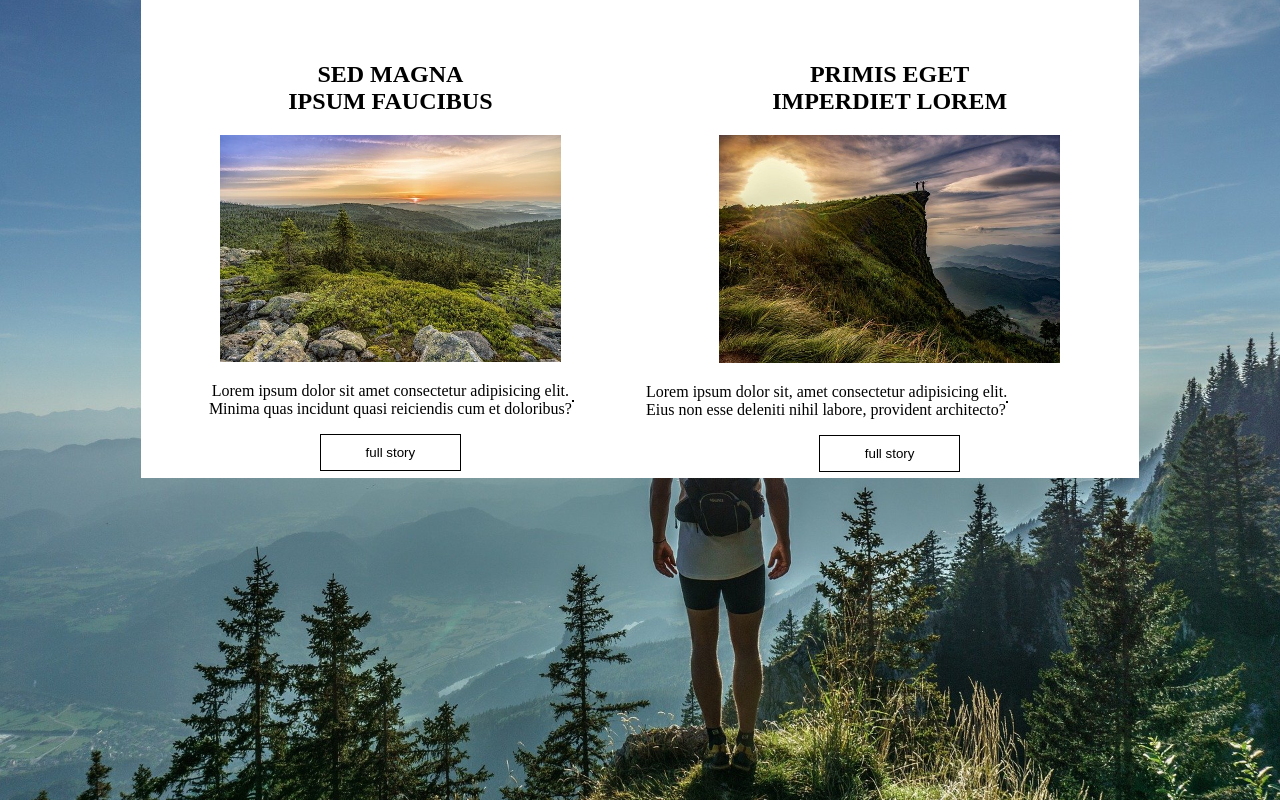
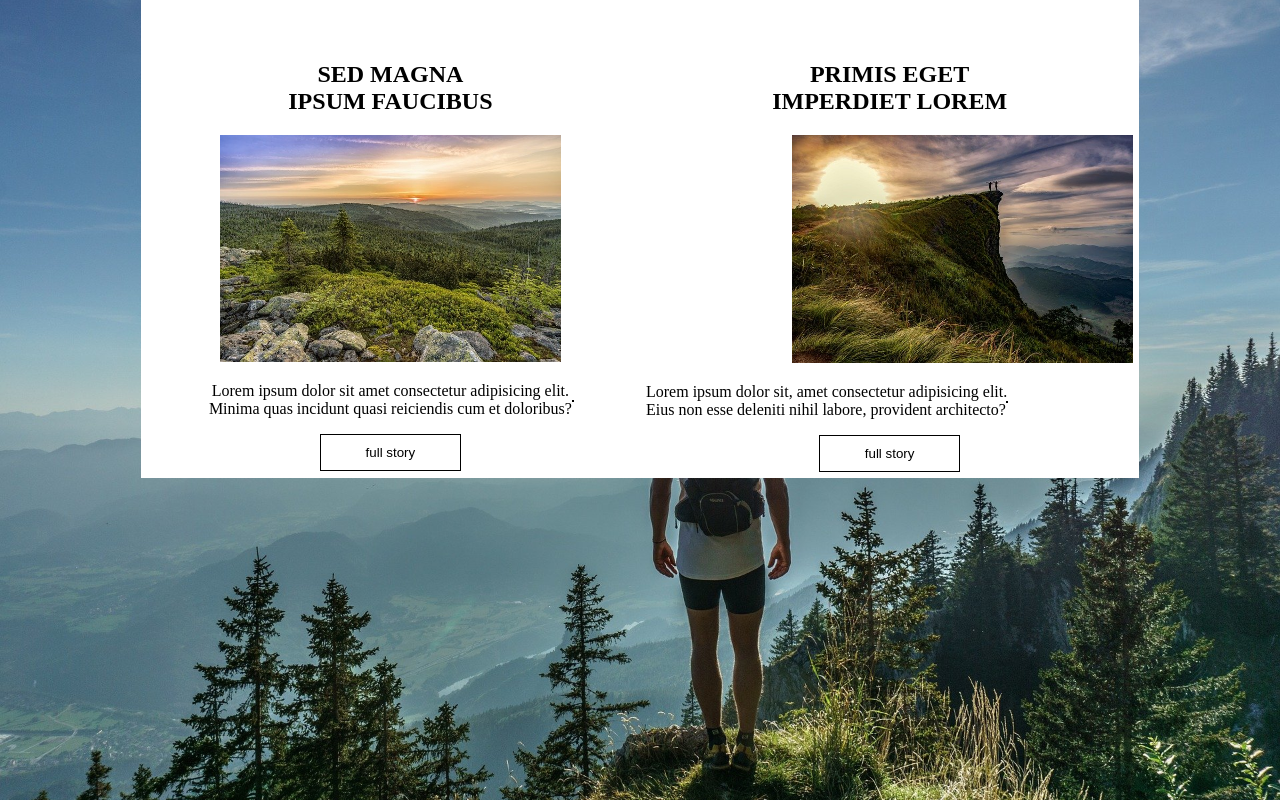
Before and after one commit to Frankam487/projetMontageSASS-CSS, a plain HTML site: page index.html in a window 1280 px wide. Shown: the part 968-1768 px from the top of the page. Drawn offline with nearby package versions, Linux system fonts and the light colour scheme; files that its build step writes are made by us from their sources; files whose address does not match are found by name.

Commit message:
positions

```diff
--- a/styless/index.scss
+++ b/styless/index.scss
@@ -109,8 +109,8 @@ section {
             text-align: center;
         }
         .img-text2 {
-            text-align: left;
-            text-align: center;
+            text-align: right;
+            align-items: center;
         }
         .left {
             padding: 6px;
```
Also changed, not shown: styless/index.css, 1 other file.
